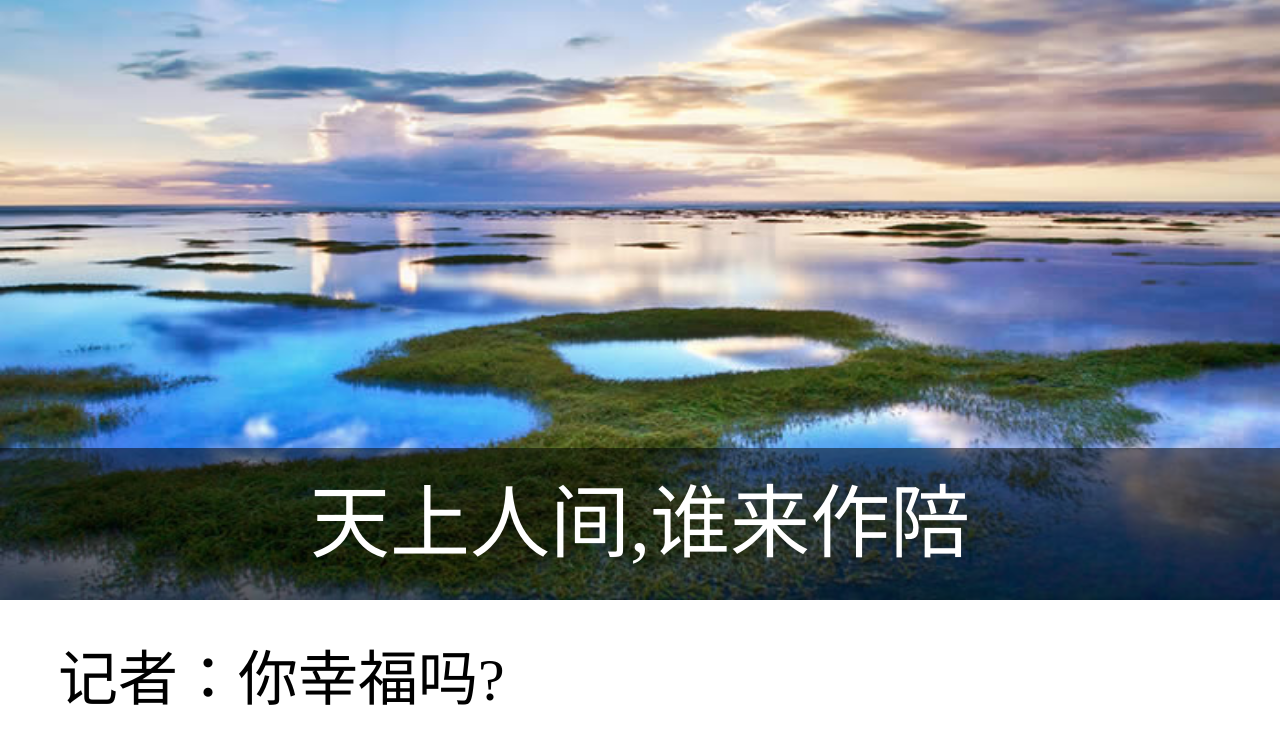
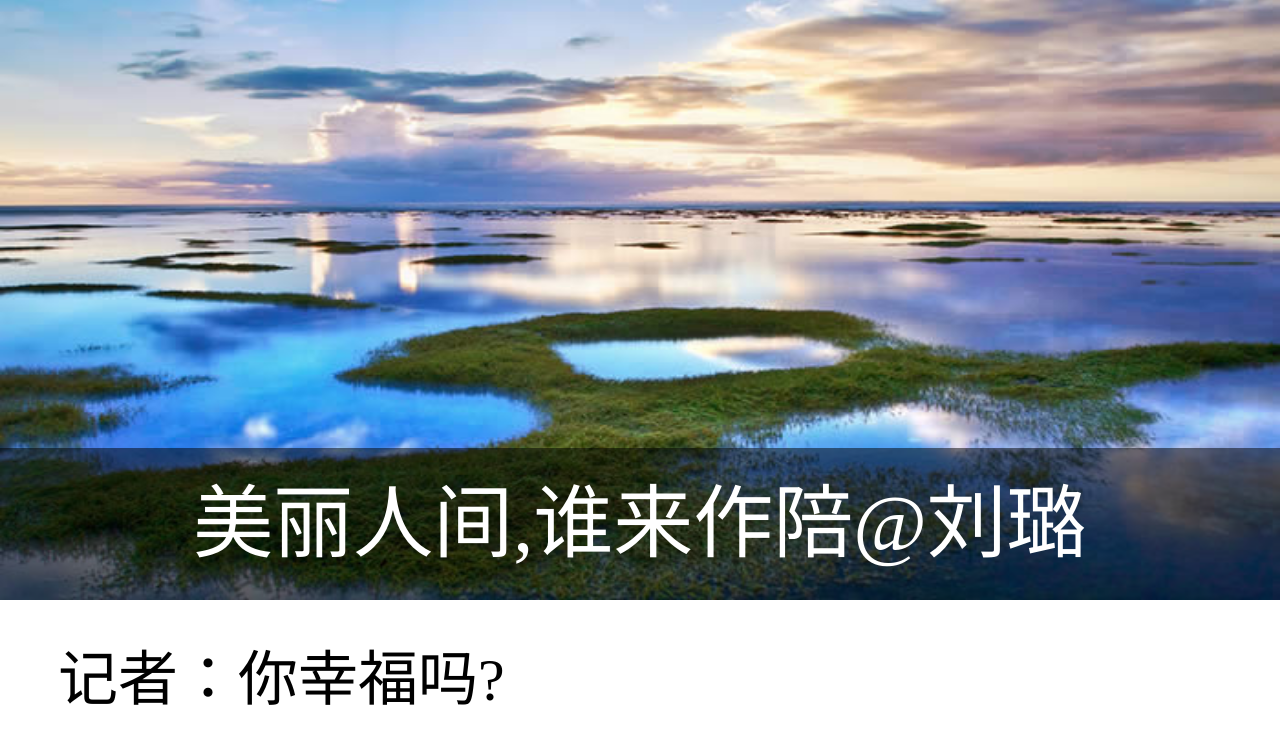
Before and after one commit to wujingfor/foreach, a plain HTML site: page index.html in a window 1280 px wide. Shown: the part 378-1122 px from the top of the page. Drawn offline with Linux system fonts and the light colour scheme.

Commit message:
commit更新

```diff
--- a/index.html
+++ b/index.html
@@ -91,7 +91,7 @@
 		<div class="swiper-slide banner">
 			<img src="img/banner.jpg">
 			<p class="ban-opc"></p>
-			<p class="ban-opt">天上人间,谁来作陪</p>
+			<p class="ban-opt">美丽人间,谁来作陪@刘璐</p>
 		</div>
 		<div class="swiper-slide banner">
 			<img src="img/banner.jpg">
```
